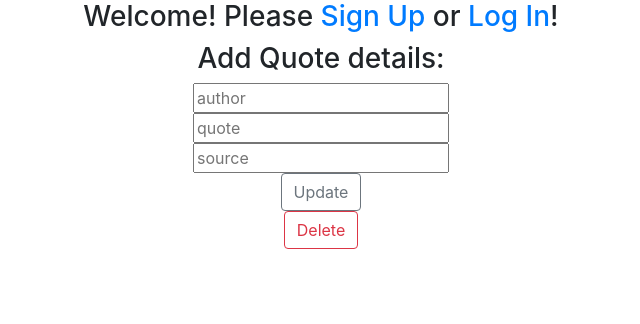
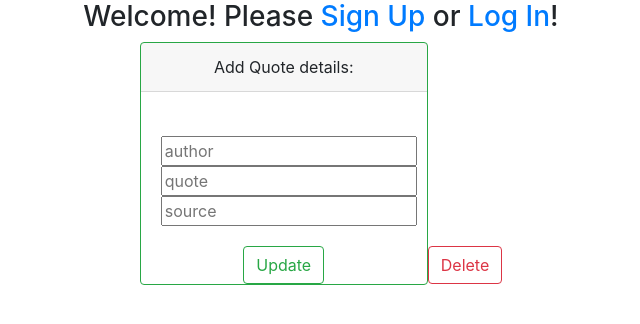
Before and after one commit to VBTX/favorite-quotes-client, a React (Create React App) app: page /my-quotes/1/edit in a window 1280 px wide. Shown: the top 324 px of the page, without its empty margins (319-959 px from the left). Built offline with nearby package versions, Linux system fonts and the light colour scheme; no server answers.

Commit message:
additional styling

```diff
--- a/package.json
+++ b/package.json
@@ -4,6 +4,8 @@
   "private": true,
   "dependencies": {
     "bootstrap": "^4.3.1",
+    "es6-promise": "^4.2.8",
+    "isomorphic-fetch": "^2.2.1",
     "react": "^16.8.6",
     "react-bootstrap": "^1.0.0-beta.10",
     "react-dom": "^16.8.6",
--- a/src/App.js
+++ b/src/App.js
@@ -22,7 +22,7 @@ class App extends Component {
   }
 
   render(){
-  const {loggedIn, allQuotes, currentUser} = this.props
+  const {loggedIn, allQuotes} = this.props
 
   return (
     <div className="App">
--- a/src/components/Home.js
+++ b/src/components/Home.js
@@ -1,15 +1,19 @@
 import React from 'react';
 // import Login from './LoginForm'
 // import Signup from './SignUp'
-import Logout from './Logout'
+// import Logout from './Logout'
 import { connect } from 'react-redux'
-import { Link } from "react-router-dom";
+// import { Link } from "react-router-dom";
 import '../App.css';
+import RandomQuote from "./RandomQuote"
 
 
 const Home = ({currentUser, loggedIn}) => (
 	<div>
-	<p><h1> Welcome, {currentUser.name}! </h1></p>
+	<br/>
+	<br/>
+	<h1> Welcome, {currentUser.name}! </h1>
+	<RandomQuote />
 
 
 	</div>
--- a/src/components/MyQuotes.js
+++ b/src/components/MyQuotes.js
@@ -1,11 +1,12 @@
 import React from 'react'
 import { connect } from 'react-redux'
 import { Link } from 'react-router-dom'
+import QuickQuoteCard from './QuickQuoteCard'
 
 
 const MyQuotes = props => {
 	const quoteCards = props.quotes.length > 0 ?
-	props.quotes.map( q => <Link to={`/my-quotes/${q.id}`} key={q.id}>{q.author}<br/></Link>) : "No quotes at the moment"
+	props.quotes.map( q => <Link to={`/my-quotes/${q.id}`} key={q.id}>{<QuickQuoteCard quote={q}/>}<br/></Link>) : "No quotes at the moment"
 	return quoteCards
 	}
 
--- a/src/components/NavBar.js
+++ b/src/components/NavBar.js
@@ -3,15 +3,18 @@ import { connect } from 'react-redux'
 import Logout from './Logout'
 // import Login from './LoginForm'
 import { NavLink } from 'react-router-dom'
+import Nav from 'react-bootstrap/Nav'
 
 
 const NavBar = ({currentUser, loggedIn}) => {
 	return (
 		<div className="nav">
+
 		<NavLink exact className="activeClass" to="/">Home  </NavLink>
 		<NavLink exact className="activeClass" to="/my-quotes">My Quotes  </NavLink>
 		<NavLink exact className="activeClass" to="/my-quotes/new">New Quote  </NavLink>
 		<Logout />
+
 		</div>
 		)
 }
--- a/src/components/QuoteCard.js
+++ b/src/components/QuoteCard.js
@@ -1,5 +1,7 @@
 import React from 'react'
 import { Link } from 'react-router-dom'
+import Button from 'react-bootstrap/Button';
+
 
 
 const QuoteCard = ({quote}) => {
@@ -12,7 +14,11 @@ const QuoteCard = ({quote}) => {
 		<h2>{quote.author}</h2><br />
 		<h3>{quote.text}</h3> <br/>
 		<h4>{quote.source}</h4><br/>
-		<Link to={`/my-quotes/${quote.id}/edit`}>Edit Quote</Link></div> :
+		 { quote.notes.length > 0 ?
+            <Button variant="outline-secondary" onClick={()=> quote.notes.map(n => console.log(n.text))}>See Notes</Button> :
+            <Button type="submit" variant="outline-secondary">Add Note</Button>
+        }
+		<Button variant="outline-secondary"><Link to={`/my-quotes/${quote.id}/edit`}>Edit Quote</Link></Button></div> :
 		null
 		)
 }
--- a/src/components/QuoteForm.js
+++ b/src/components/QuoteForm.js
@@ -2,6 +2,7 @@ import React from 'react';
 import { updateQuote } from '../actions/quoteForm'
 import { connect } from 'react-redux'
 import Button from 'react-bootstrap/Button';
+import Card from 'react-bootstrap/Card'
 
 const QuoteForm = ({ formData, updateQuote, history, userId, quote, handleSubmit, editMode }) => {
 
@@ -17,11 +18,12 @@ const QuoteForm = ({ formData, updateQuote, history, userId, quote, handleSubmit
 	}
   return (
 
-
+    <Card border="success" style={{ width: '18rem', display: 'inline-block'}}>
     <form onSubmit={event => {
         event.preventDefault()
         handleSubmit(event, formData, userId, history)}}>
-    <h3> Add Quote details: </h3>
+    <Card.Header> Add Quote details: </Card.Header> <br/>
+    <Card.Body>
     	<input
     	type="text"
     	name="author"
@@ -42,14 +44,16 @@ const QuoteForm = ({ formData, updateQuote, history, userId, quote, handleSubmit
     	onChange={handleOnChange}
     	value={formData.source}
     	placeholder="source"
-    	/><br/>
+    	/>
+        </Card.Body>
         { editMode ?
-            <Button type="submit" variant="outline-secondary">Update</Button> :
-            <Button type="submit" variant="outline-secondary">Add</Button>
+            <Button type="submit" variant="outline-success">Update</Button> :
+            <Button type="submit" variant="outline-success">Add</Button>
         }
 
 
     </form>
+    </Card>
   );
 };
 
```
Also changed, not shown: src/components/NoteList.js (added), 2 other files (tests, documents, lock files or other folders).
